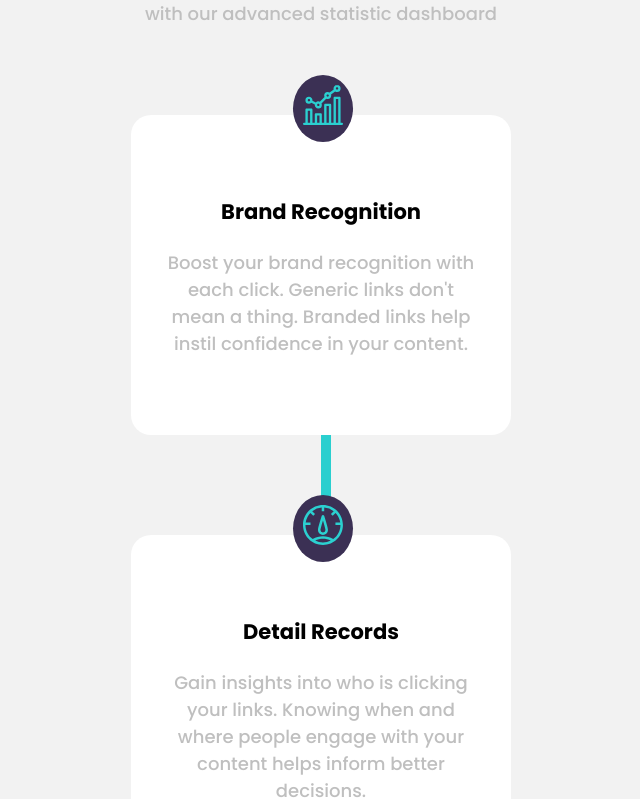
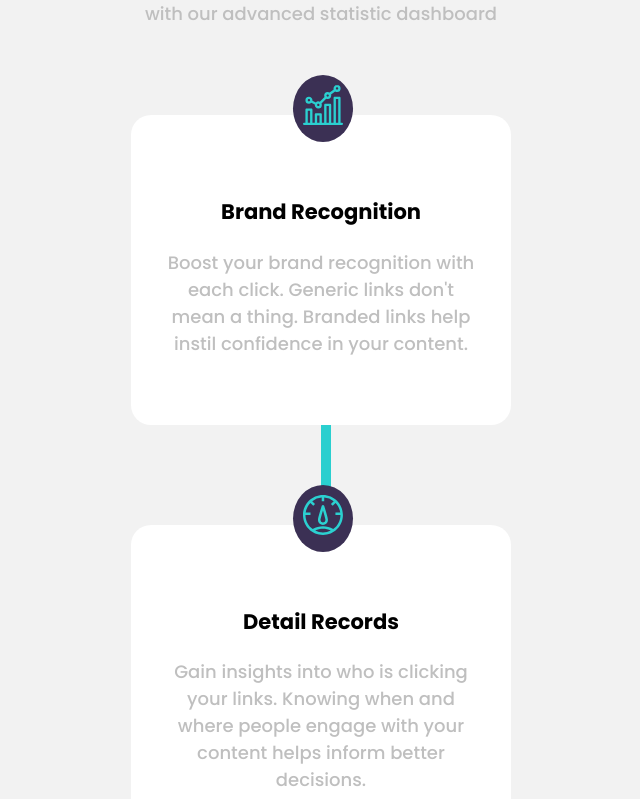
Before and after one commit to Knowledge-JO/shortly, a React (Vite) app: page / in a window 1280 px wide. Shown: the part 905-1704 px from the top of the page, without its empty margins (319-959 px from the left). Built offline with nearby package versions, Linux system fonts and the light colour scheme.

Commit message:
advanced section card p tag width update

```diff
--- a/src/styles/AdvancedSection.css
+++ b/src/styles/AdvancedSection.css
@@ -97,7 +97,8 @@
   }
   .advanced-dets-cards-container .card {
     text-align: center;
-    padding-bottom: 200px;
+    padding-bottom: 50px;
+    height: auto;
   }
 
   .advanced-dets-cards-container .card div {
```
